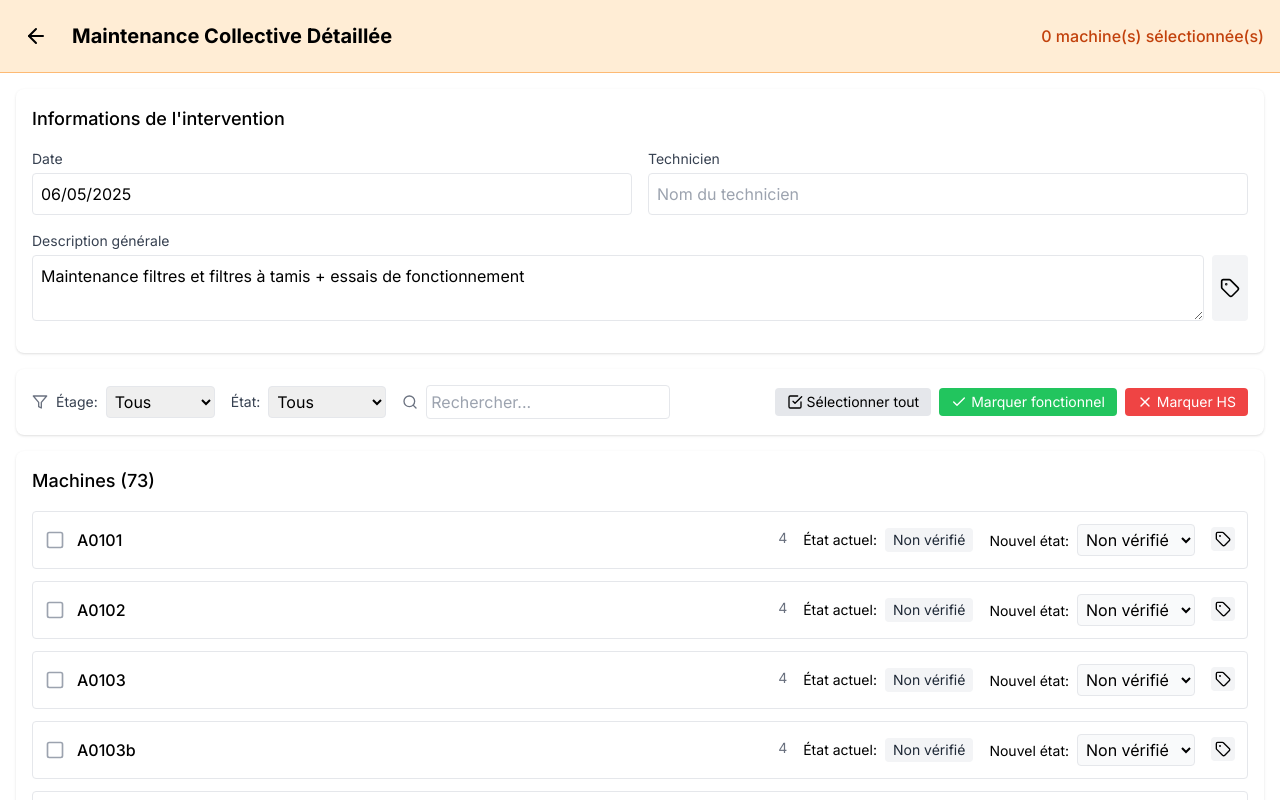
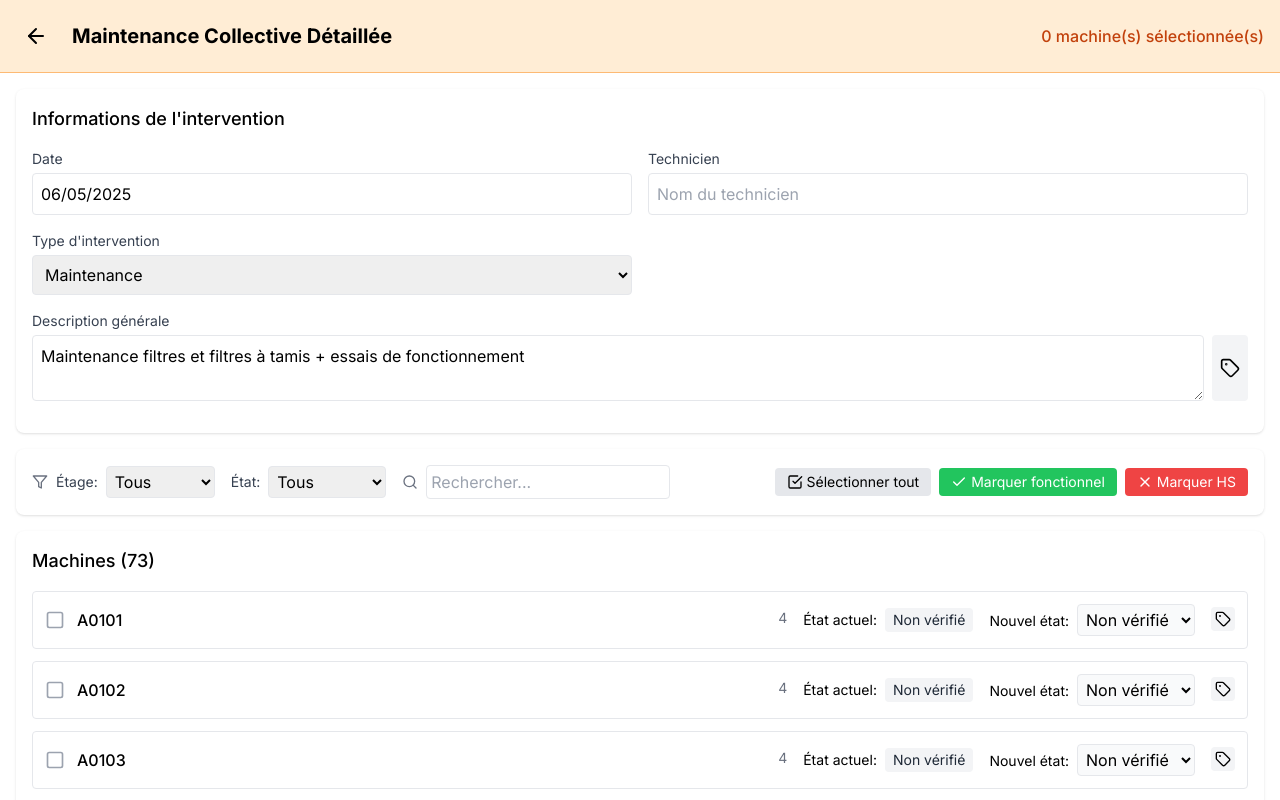
Before and after one commit to DaMolks/carnet-maintenance-pac, a React (Create React App) app: page / in a window 1280 px wide. Both pictures are taken after a click on the button "Maintenance collective". Shown: the top 800 px of the page. Built offline with nearby package versions, Linux system fonts and the light colour scheme; the HTML template or start-up script is replaced by a standard one.

Commit message:
Ajout du sélecteur de type d'intervention dans la maintenance collective

```diff
--- a/src/components/MaintenanceCollectiveDetail.js
+++ b/src/components/MaintenanceCollectiveDetail.js
@@ -29,7 +29,8 @@ const MaintenanceCollectiveDetail = ({
   const [intervention, setIntervention] = useState({
     date: interventionBase.date,
     technicien: interventionBase.technicien,
-    description: interventionBase.description
+    description: interventionBase.description,
+    type: interventionBase.type || 'Maintenance' // S'assurer que le type est défini
   });
   // État pour filtrer les machines
   const [etageFiltre, setEtageFiltre] = useState("Tous");
@@ -231,6 +232,22 @@ const MaintenanceCollectiveDetail = ({
                 technicien: e.target.value
               })}
             />
+          </div>
+          <div>
+            <label className="block text-sm text-gray-700 mb-1">Type d'intervention</label>
+            <select
+              className="w-full border rounded p-2"
+              value={intervention.type}
+              onChange={(e) => setIntervention({
+                ...intervention,
+                type: e.target.value
+              })}
+            >
+              <option value="Maintenance">Maintenance</option>
+              <option value="Réparation">Réparation</option>
+              <option value="Inspection">Inspection</option>
+              <option value="Remplacement">Remplacement</option>
+            </select>
           </div>
           <div className="md:col-span-2 relative">
             <label className="block text-sm text-gray-700 mb-1">Description générale</label>
```
